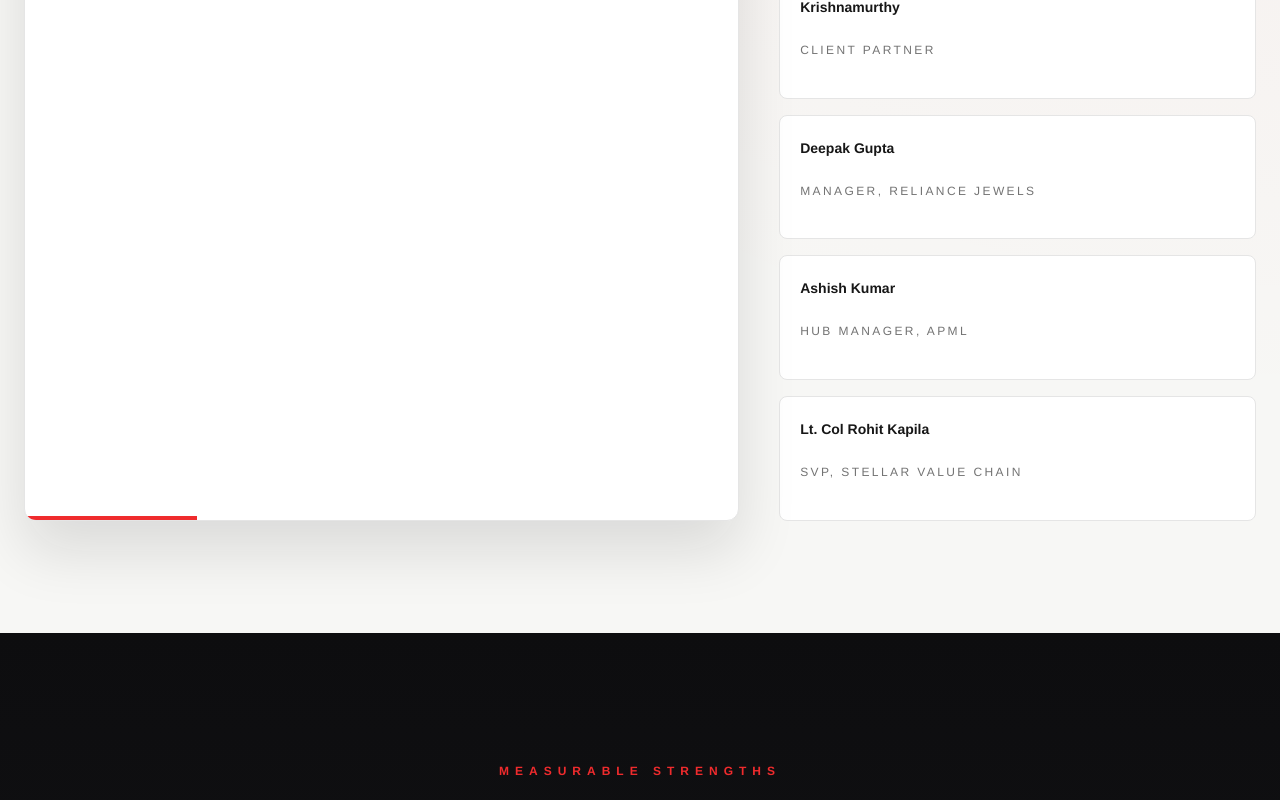
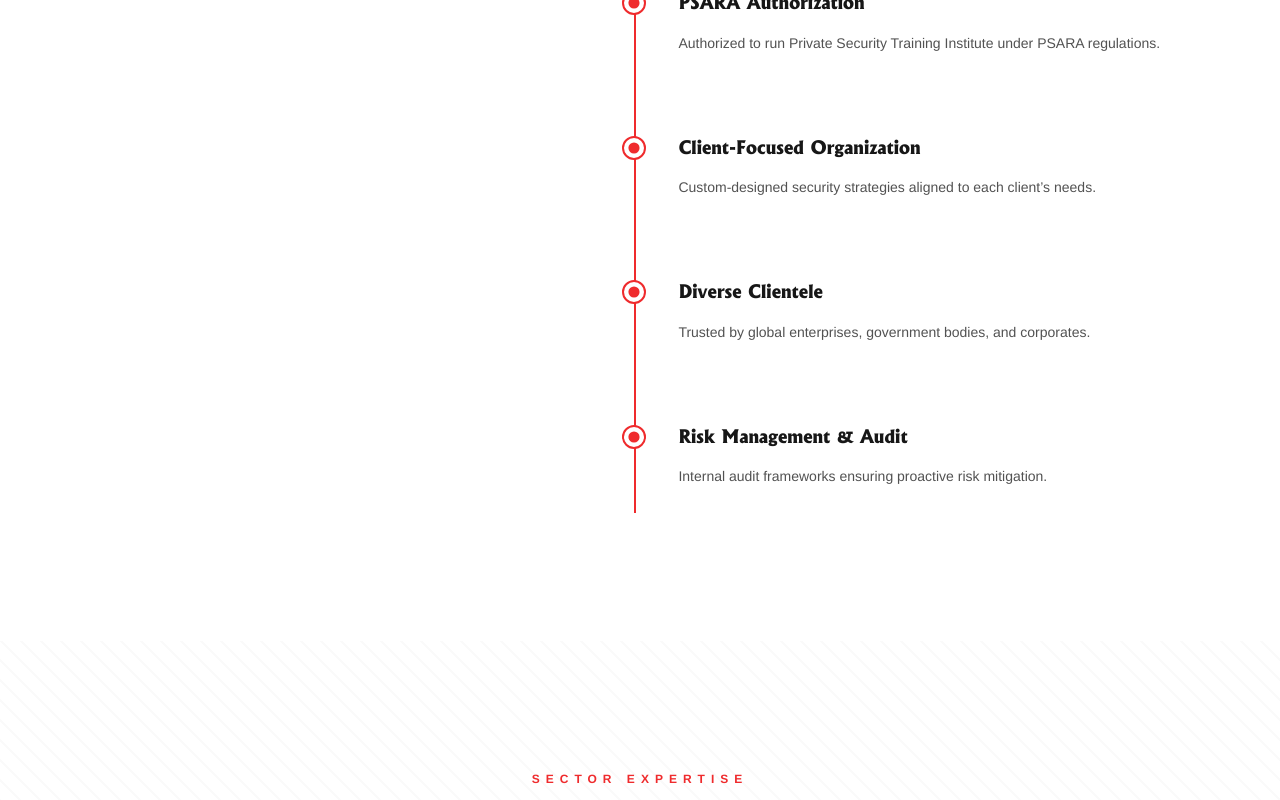
Before and after one commit to Smahesh26/ghb-innovision, a Next.js app: page / in a window 1280 px wide. Shown: the part 3880-4680 px from the top of the page. Built offline with nearby package versions, Linux system fonts and the light colour scheme.

Commit message:
final homepge

```diff
--- a/app/page.tsx
+++ b/app/page.tsx
@@ -3,6 +3,7 @@ import Hero from "./components/Hero";
 import About from "./components/About";
 import BusinessModel from "./components/BusinessModel";
 import Timeline from "./components/Timeline";
+import WhyChooseUs from "./components/WhyChooseUs";
 import InvestmentHighlights from "./components/InvestmentHighlights";
 import Technology from "./components/Technology";
 import Industries from "./components/Industries";
@@ -192,9 +193,12 @@ export default function Home() {
         <About />
       {/* <BusinessModel /> */}
       <Timeline />
+      <WhyChooseUs />
+      <Industries />
+            <InvestmentHighlights />
+
       <Reviews />
-      <InvestmentHighlights />
-      <Industries />
+
       <Technology />
       <Clients />
       {/* <MDMessage /> */}
```
